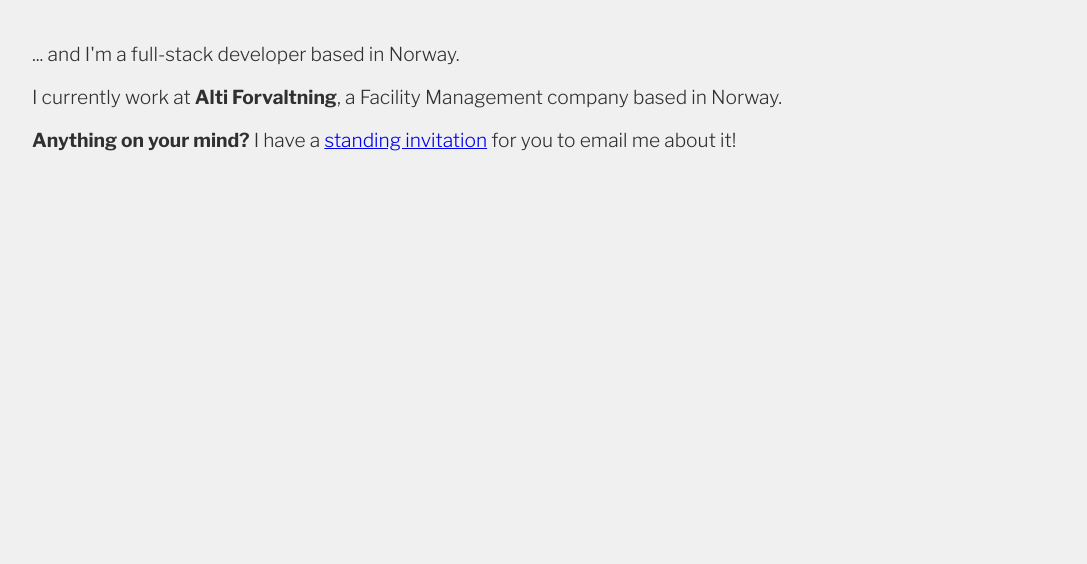
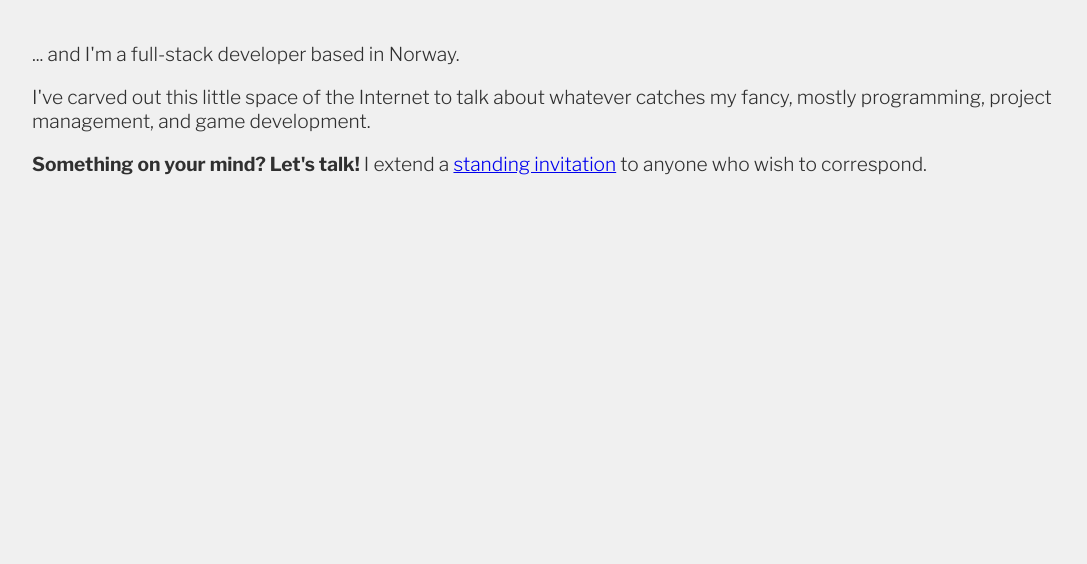
Before and after one commit to StianOvesen/stianovesen.github.io, a plain HTML site: page index.html in a window 1280 px wide. Shown: the part 236-800 px from the top of the page, without its empty margins (96-1183 px from the left). Drawn offline with nearby package versions, Linux system fonts and the light colour scheme.

Commit message:
Replaced content on main-page

```diff
--- a/index.html
+++ b/index.html
@@ -41,11 +41,10 @@
                 ... and I'm a full-stack developer based in Norway.
             </p>
             <p class="main-text">
-                I currently work at <strong>Alti Forvaltning</strong>, a Facility Management company based in Norway.
+                I've carved out this little space of the Internet to talk about whatever catches my fancy, mostly programming, project management, and game development.
             </p>
-            <p>
-                <strong>Anything on your mind?</strong> I have a <a href="./pages/standing-invitation.html">standing invitation</a>
-                for you to email me about it!
+            <p class="main-text">
+                <strong>Something on your mind? Let's talk!</strong> I extend a <a href="./pages/standing-invitation.html">standing invitation</a> to anyone who wish to correspond.
             </p>
         </div>
 
```
